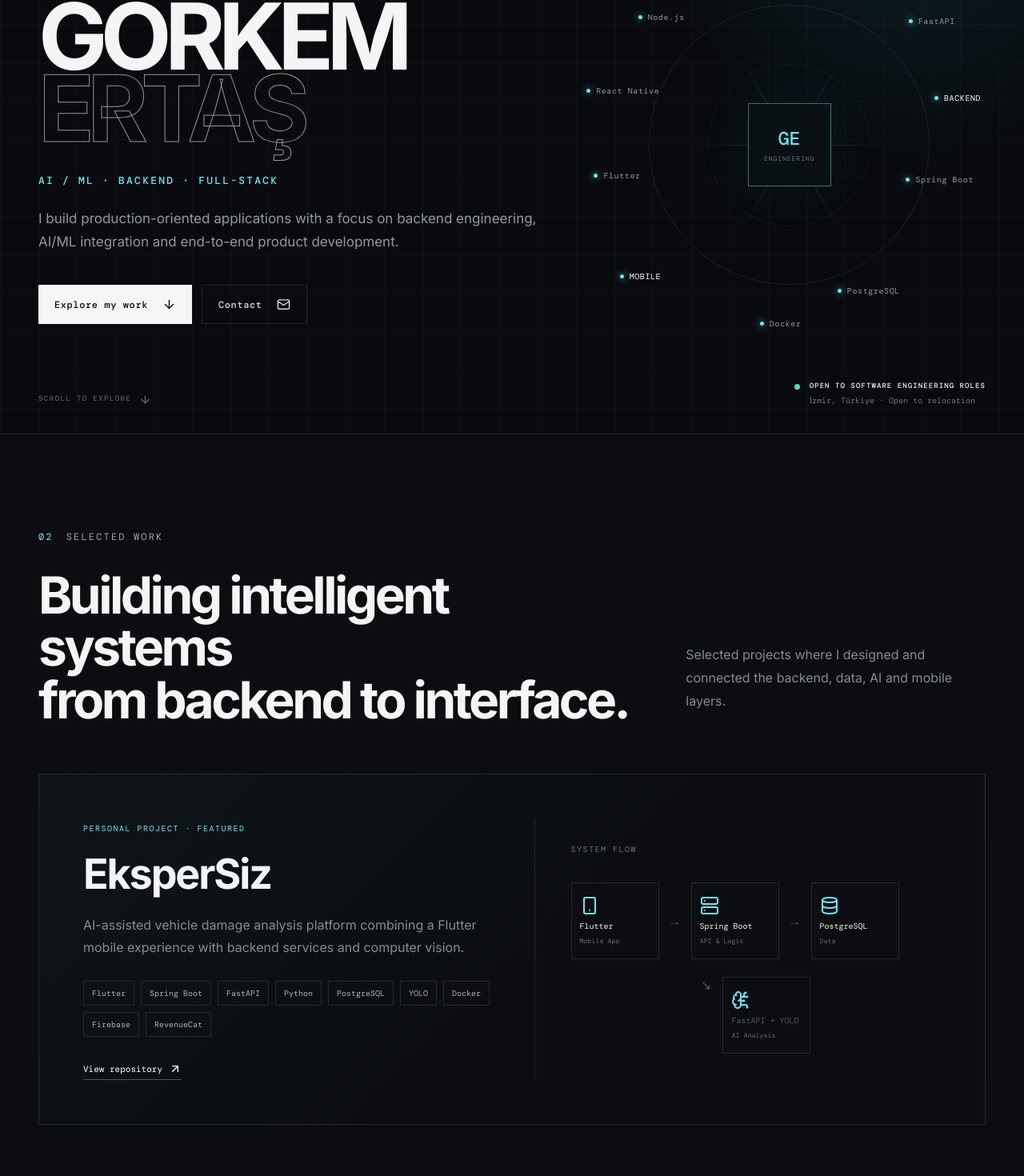
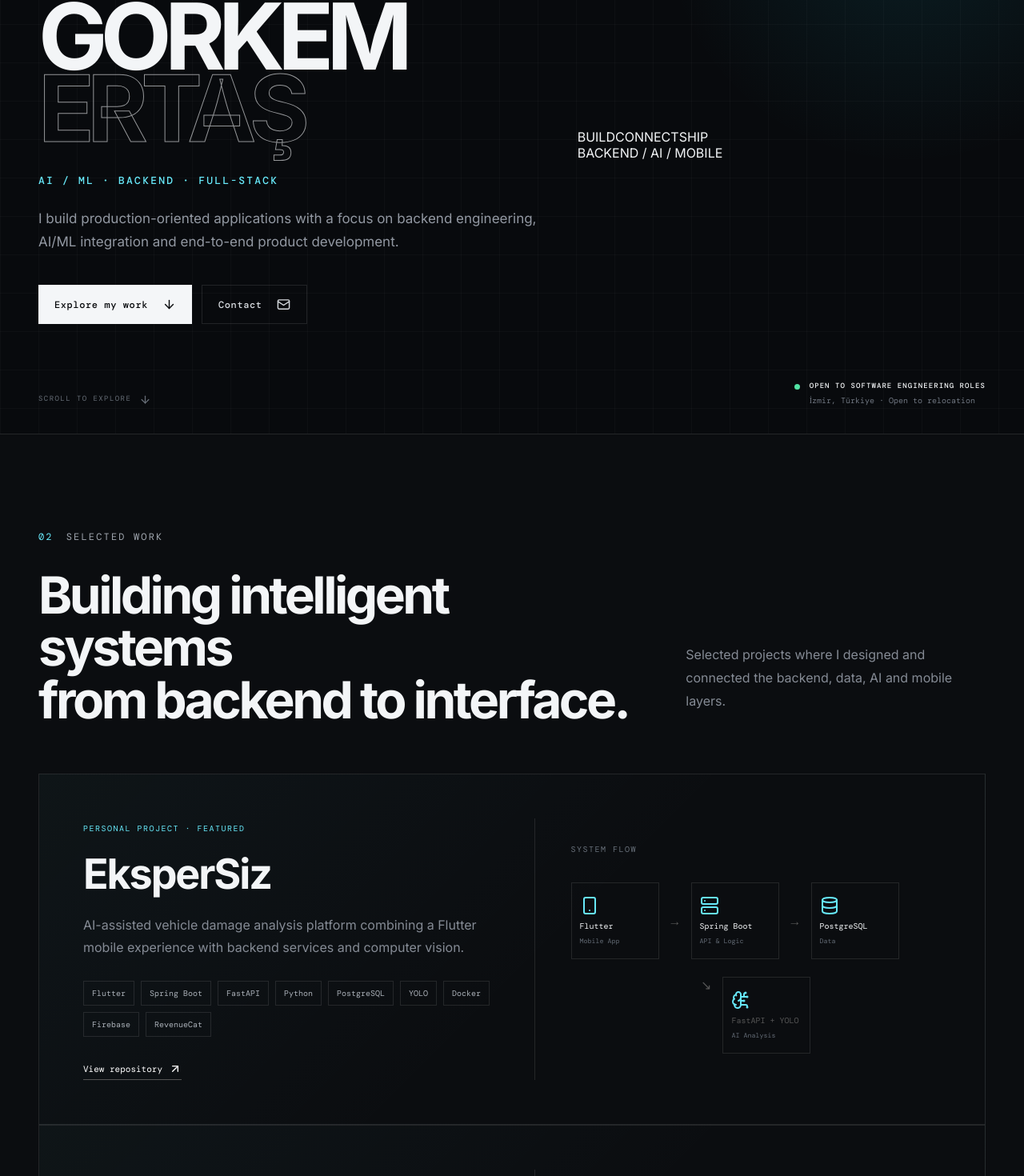
Before and after one commit to GorkemErtas/portfolio, a Next.js app: page / in a window 1280 px wide. Shown: the part 258-1728 px from the top of the page at 80% size. Built offline with nearby package versions, Linux system fonts and the light colour scheme; a web font is replaced by a local one.

Commit message:
feat: simplify hero visual and add Investing Hub

```diff
--- a/app/page.tsx
+++ b/app/page.tsx
@@ -1,7 +1,7 @@
 "use client";
 
 import { useState } from "react";
-import { ArrowDown, ArrowUpRight, Github, Linkedin, Mail, Server, BrainCircuit, PanelsTopLeft, Database, Container, Smartphone, Code2 } from "lucide-react";
+import { ArrowDown, ArrowUpRight, Github, Linkedin, Mail, Server, BrainCircuit, PanelsTopLeft, Database, Smartphone, Code2 } from "lucide-react";
 import { motion } from "framer-motion";
 
 const techGroups = [
@@ -29,12 +29,13 @@ export default function Home(){
   <nav className="nav"><a className="mark" href="#top">GE<span>.</span></a><div className="navLinks">{t.nav.map((x,i)=><a href={anchors[i]} key={x}>{x}</a>)}</div><div className="navRight"><a aria-label="GitHub" href="https://github.com/GorkemErtas" target="_blank"><Github size={18}/></a><a aria-label="LinkedIn" href="https://www.linkedin.com/in/gorkem-ertas/" target="_blank"><Linkedin size={18}/></a><button className="lang" onClick={()=>setLang(lang==="en"?"tr":"en")}><b>{lang.toUpperCase()}</b><span>/</span>{lang==="en"?"TR":"EN"}</button></div></nav>
   <section id="top" className="hero">
    <motion.div className="heroCopy" initial={{opacity:0,y:24}} animate={{opacity:1,y:0}} transition={{duration:.7}}><div className="eyebrow"><span>01</span>{t.role}</div><h1><span>GÖRKEM</span><span className="outline">ERTAŞ</span></h1><div className="focus">{t.focus}</div><p className="intro">{t.intro}</p><div className="actions"><a className="primary" href="#work">{t.work}<ArrowDown size={17}/></a><a className="secondary" href="mailto:gorkemertas2002@hotmail.com">{t.contact}<Mail size={17}/></a></div></motion.div>
-   <motion.div className="system" initial={{opacity:0,scale:.94}} animate={{opacity:1,scale:1}} transition={{duration:1,delay:.2}}><div className="orbit orbit1"/><div className="orbit orbit2"/><div className="line l1"/><div className="line l2"/><div className="line l3"/>{["AI / ML","FastAPI","BACKEND","Spring Boot","PostgreSQL","Docker","MOBILE","Flutter","React Native","Node.js"].map((n,i)=><div key={n} className={"node n"+i}><i/>{n}</div>)}<div className="core"><span>GE</span><small>ENGINEERING</small></div></motion.div>
+   <div className="heroAside" aria-hidden="true"><span>BUILD</span><span>CONNECT</span><span>SHIP</span><div>BACKEND / AI / MOBILE</div></div>
    <div className="availability"><i/><div><strong>{t.status}</strong><span>{t.location}</span></div></div><a className="scroll" href="#work">{t.scroll}<ArrowDown size={15}/></a>
   </section>
 
   <section id="work" className="section work"><div className="sectionLabel"><span>02</span>SELECTED WORK</div><div className="sectionHead"><h2>Building intelligent systems<br/>from backend to interface.</h2><p>Selected projects where I designed and connected the backend, data, AI and mobile layers.</p></div>
    <article className="projectCard"><div className="projectInfo"><span className="projectType">PERSONAL PROJECT · FEATURED</span><h3>EksperSiz</h3><p>AI-assisted vehicle damage analysis platform combining a Flutter mobile experience with backend services and computer vision.</p><div className="tags">{["Flutter","Spring Boot","FastAPI","Python","PostgreSQL","YOLO","Docker","Firebase","RevenueCat"].map(x=><span key={x}>{x}</span>)}</div><a href="https://github.com/GorkemErtas/ekspersiz" target="_blank">View repository <ArrowUpRight size={16}/></a></div><div className="architecture"><div className="archTitle">SYSTEM FLOW</div><div className="archRow"><div><Smartphone/>Flutter<small>Mobile App</small></div><b>→</b><div><Server/>Spring Boot<small>API & Logic</small></div><b>→</b><div><Database/>PostgreSQL<small>Data</small></div></div><div className="archBranch">↘ <div><BrainCircuit/>FastAPI + YOLO<small>AI Analysis</small></div></div></div></article>
+   <article className="projectCard projectSecondary"><div className="projectInfo"><span className="projectType">FULL-STACK MOBILE PROJECT</span><h3>Investing Hub</h3><p>Mobile investing application backed by REST APIs, authentication, market-data integrations and a MongoDB data layer.</p><div className="tags">{["React Native","Node.js","Express","MongoDB","JWT","Firebase","Docker","AWS","Crypto APIs"].map(x=><span key={x}>{x}</span>)}</div><a href="https://github.com/GorkemErtas/Investing-Hub" target="_blank">View repository <ArrowUpRight size={16}/></a></div><div className="architecture"><div className="archTitle">SYSTEM FLOW</div><div className="archRow"><div><Smartphone/>React Native<small>Mobile App</small></div><b>→</b><div><Server/>Node / Express<small>REST API</small></div><b>→</b><div><Database/>MongoDB<small>Data</small></div></div><div className="archBranch">↘ <div><Code2/>External APIs<small>Market Data</small></div></div></div></article>
   </section>
 
   <section id="about" className="section"><div className="sectionLabel"><span>03</span>{t.about}</div><div className="aboutGrid"><div><h2>{t.aboutTitle}</h2><p className="lead">{t.aboutText}</p></div><div className="focusGrid">{focusCards.map(({icon:Icon,title,text},i)=><motion.div className="focusCard" key={title} initial={{opacity:0,y:20}} whileInView={{opacity:1,y:0}} viewport={{once:true}} transition={{delay:i*.08}}><Icon size={23}/><span>0{i+1}</span><h3>{title}</h3><p>{text}</p></motion.div>)}</div></div></section>
```
